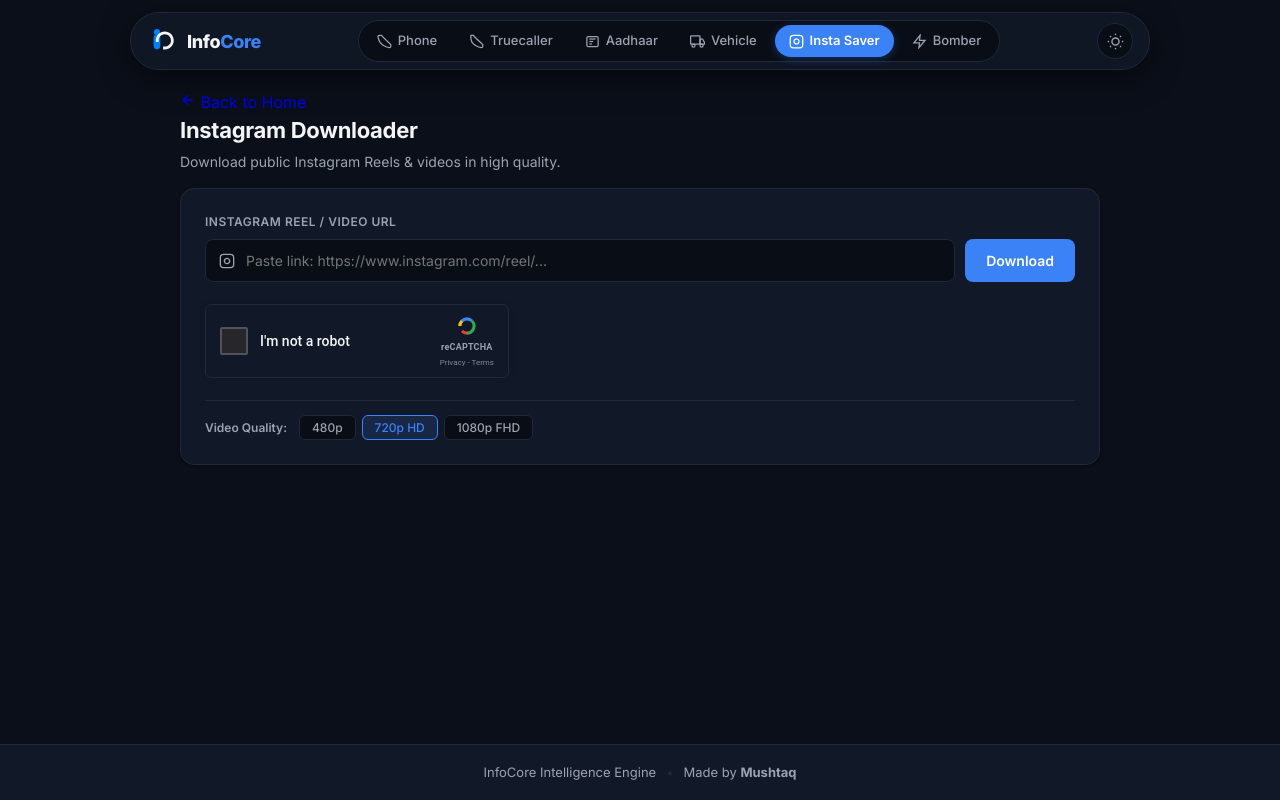
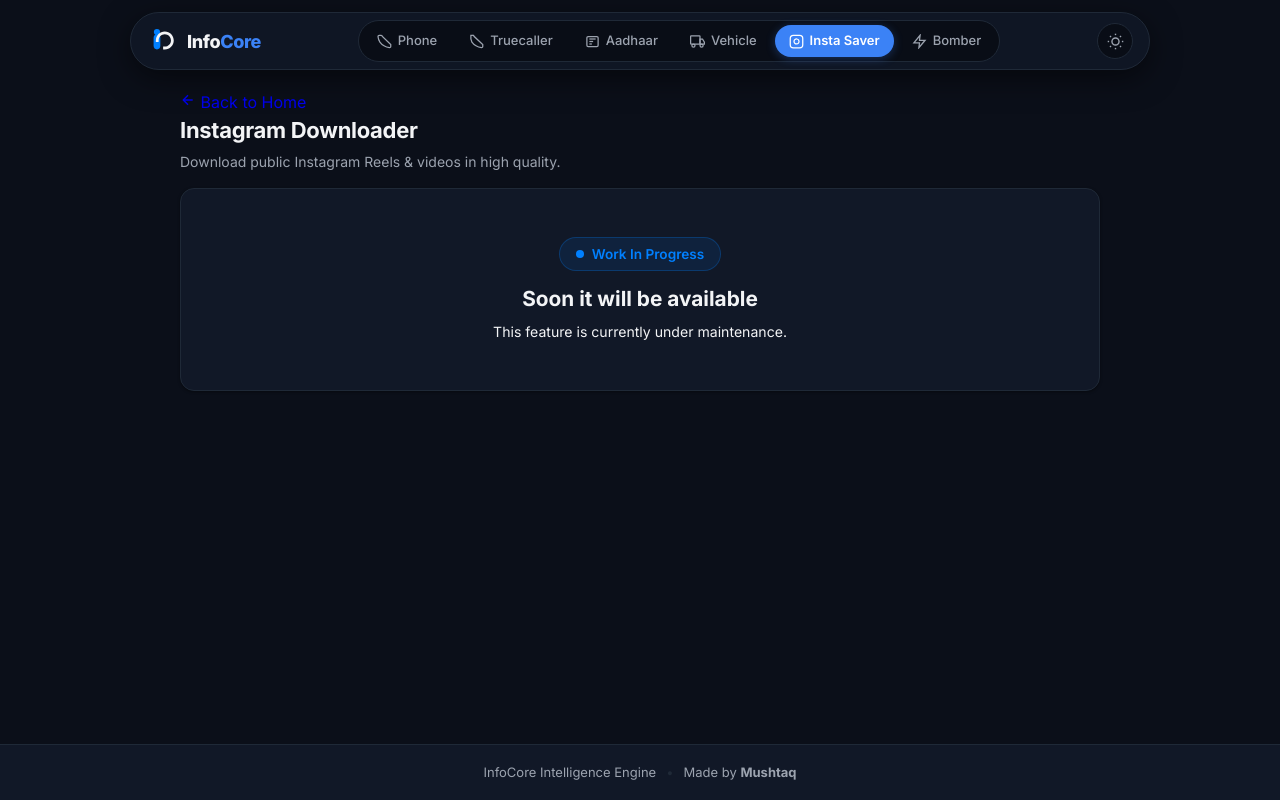
Before and after one commit to Mushtaq6220/MultiserviceOSINT, a plain HTML site: page insta.html in a window 1280 px wide. Drawn offline with Linux system fonts and the light colour scheme.

Commit message:
Update Insta page with Soon available maintenance status message

```diff
--- a/insta.html
+++ b/insta.html
@@ -114,56 +114,13 @@
           <p>Download public Instagram Reels & videos in high quality.</p>
         </div>
 
-        <div class="card search-box">
-          <div class="form-group">
-            <label for="instaInput">Instagram Reel / Video URL</label>
-            <div class="input-row">
-              <div class="input-field-wrapper">
-                <svg class="field-icon" width="16" height="16" viewBox="0 0 24 24" fill="none" stroke="currentColor" stroke-width="2"><rect x="2" y="2" width="20" height="20" rx="5" ry="5"/><path d="M16 11.37A4 4 0 1 1 12.63 8 4 4 0 0 1 16 11.37z"/><line x1="17.5" y1="6.5" x2="17.51" y2="6.5"/></svg>
-                <input type="text" id="instaInput" placeholder="Paste link: https://www.instagram.com/reel/..." autocomplete="off" />
-                <button class="clear-btn" id="instaClearBtn" title="Clear input">&times;</button>
-              </div>
-              <button class="btn btn-primary" id="instaLookupBtn" onclick="doInstaLookup()">
-                <span>Download</span>
-                <span class="btn-spinner"></span>
-              </button>
-            </div>
-
-            <!-- Official reCAPTCHA v2 Widget -->
-            <div class="real-recaptcha-widget" id="instaCaptchaWidget">
-              <div class="recaptcha-checkbox-box" onclick="triggerRecaptcha('insta')">
-                <div class="recaptcha-checkbox" id="instaCaptchaBox">
-                  <div class="recaptcha-spinner hidden" id="instaCaptchaSpinner"></div>
-                  <svg class="recaptcha-checkmark hidden" id="instaCaptchaCheck" width="20" height="20" viewBox="0 0 24 24" fill="none" stroke="#09b83e" stroke-width="3.5" stroke-linecap="round" stroke-linejoin="round">
-                    <polyline points="20 6 9 17 4 12"></polyline>
-                  </svg>
-                </div>
-                <span class="recaptcha-text">I'm not a robot</span>
-              </div>
-              <div class="recaptcha-branding">
-                <svg class="recaptcha-logo" width="28" height="28" viewBox="0 0 48 48">
-                  <path fill="#4285F4" d="M24 8a16 16 0 0 1 11.3 4.7l-4 4A10.3 10.3 0 0 0 24 13.7a10.3 10.3 0 0 0-10.3 10.3h-5.7A16 16 0 0 1 24 8z"/>
-                  <path fill="#34A853" d="M35.3 12.7A16 16 0 0 1 40 24a16 16 0 0 1-16 16v-5.7A10.3 10.3 0 0 0 34.3 24a10.3 10.3 0 0 0-3-7.3l4-4z"/>
-                  <path fill="#EA4335" d="M24 40a16 16 0 0 1-11.3-4.7l4-4a10.3 10.3 0 0 0 7.3 3V40z"/>
-                  <path fill="#FBBC05" d="M8 24a16 16 0 0 1 4.7-11.3l4 4a10.3 10.3 0 0 0-3 7.3H8z"/>
-                </svg>
-                <div class="recaptcha-brand-name">reCAPTCHA</div>
-                <div class="recaptcha-brand-links">
-                  <a href="https://policies.google.com/privacy" target="_blank" rel="noopener">Privacy</a> -
-                  <a href="https://policies.google.com/terms" target="_blank" rel="noopener">Terms</a>
-                </div>
-              </div>
-            </div>
-
-            <div class="quality-picker">
-              <span class="picker-label">Video Quality:</span>
-              <div class="picker-options">
-                <button class="q-btn" data-quality="480" onclick="setQuality(this)">480p</button>
-                <button class="q-btn active" data-quality="720" onclick="setQuality(this)">720p HD</button>
-                <button class="q-btn" data-quality="1080" onclick="setQuality(this)">1080p FHD</button>
-              </div>
-            </div>
+        <div class="card search-box" style="text-align: center; padding: 48px 24px;">
+          <div class="status-badge-pulse" style="display: inline-flex; align-items: center; gap: 8px; padding: 6px 16px; background: rgba(0, 128, 255, 0.1); border: 1px solid rgba(0, 128, 255, 0.25); border-radius: 20px; color: var(--accent-color, #0080FF); font-weight: 600; font-size: 0.85rem; margin-bottom: 12px;">
+            <span style="width: 8px; height: 8px; border-radius: 50%; background: var(--accent-color, #0080FF); display: inline-block;"></span>
+            Work In Progress
           </div>
+          <h3 style="font-size: 1.3rem; font-weight: 700; color: var(--text-primary); margin: 0 0 6px 0;">Soon it will be available</h3>
+          <p style="font-size: 0.88rem; color: var(--text-secondary); margin: 0;">This feature is currently under maintenance.</p>
         </div>
 
         <div id="instaResultArea" class="result-area hidden">
```
